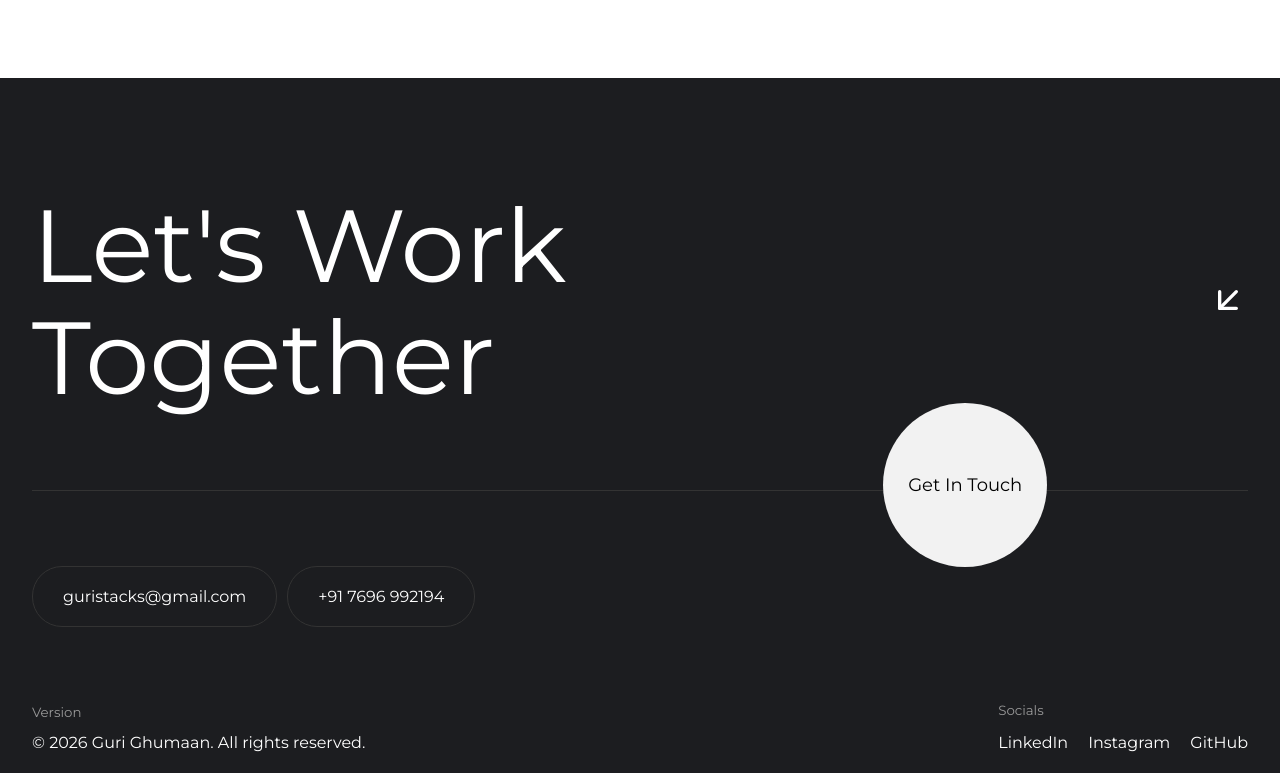
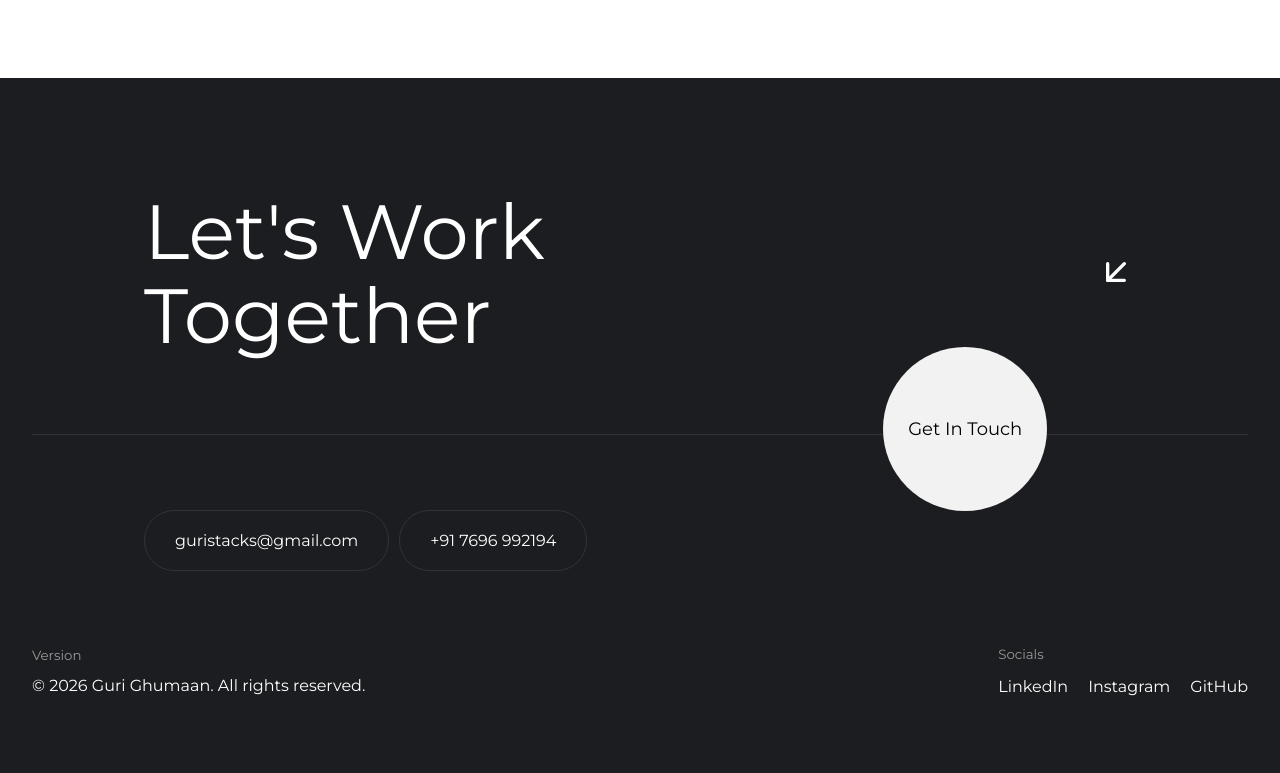
Before and after one commit to prateek15000/vyxis-ai-protfolio, a React (Vite) app: page / in a window 1280 px wide. Shown: the part 2267-3040 px from the top of the page. After the commit the page ends 2984 px from the top, so only its background shows below. Built offline with nearby package versions, Linux system fonts and the light colour scheme.

Commit message:
Adjust padding, font sizes, and dimensions for improved layout and responsiveness

```diff
--- a/src/Components/Home-Page/Footer-Section/footer.module.css
+++ b/src/Components/Home-Page/Footer-Section/footer.module.css
@@ -51,18 +51,20 @@ footer {
   background: var(--bodyBg);
 }
 .footText {
+  padding: 0rem 7rem;
   padding-bottom: 75px;
   border-bottom: 1px solid #333;
   position: relative;
   margin-bottom: 75px;
 }
 .footText p {
-  font-size: 8vw;
+  font-size: 6vw;
   line-height: 1.1;
 }
 .footCta {
   border-radius: 50%;
-  padding: 71px 25px;
+  width: 164px;
+  height: 164px;
   font-size: 18px;
   background: #f2f2f2;
   color: #000000;
@@ -80,6 +82,7 @@ footer {
   opacity: 0.8;
 }
 .footMiddle {
+  padding: 0rem 7rem;
   margin-top: 50px;
   flex-wrap: wrap;
   gap: 10px;
@@ -173,6 +176,22 @@ footer {
   }
 }
 
+@media (max-width: 1024px) {
+  .footText {
+    padding: 0rem;
+    padding-bottom: 75px;
+    border-bottom: 1px solid #333;
+    position: relative;
+    margin-bottom: 75px;
+  }
+  .footMiddle {
+    padding: 0rem;
+    margin-top: 50px;
+    flex-wrap: wrap;
+    gap: 10px;
+  }
+}
+
 @media (max-width: 768px) {
   .footText p {
     font-size: 12vw;
@@ -180,7 +199,8 @@ footer {
   }
   .footCta {
     bottom: -68px;
-    padding: 60px 20px;
+    width: 143px;
+    height: 143px;
     font-size: 16px;
     left: 65%;
   }
@@ -207,7 +227,6 @@ footer {
 
 @media (max-width: 480px) {
   .footCta {
-    padding: 60px 20px;
     font-size: 16px;
     left: 55%;
   }
```
